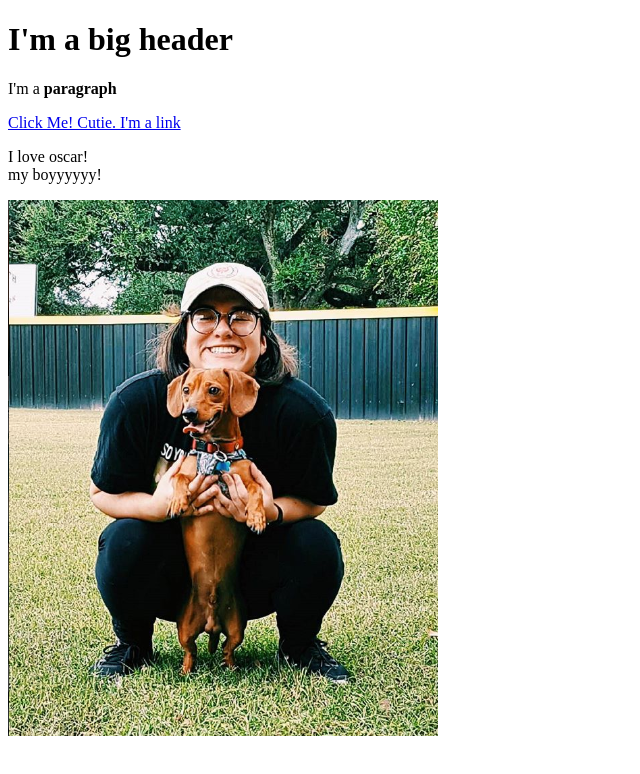
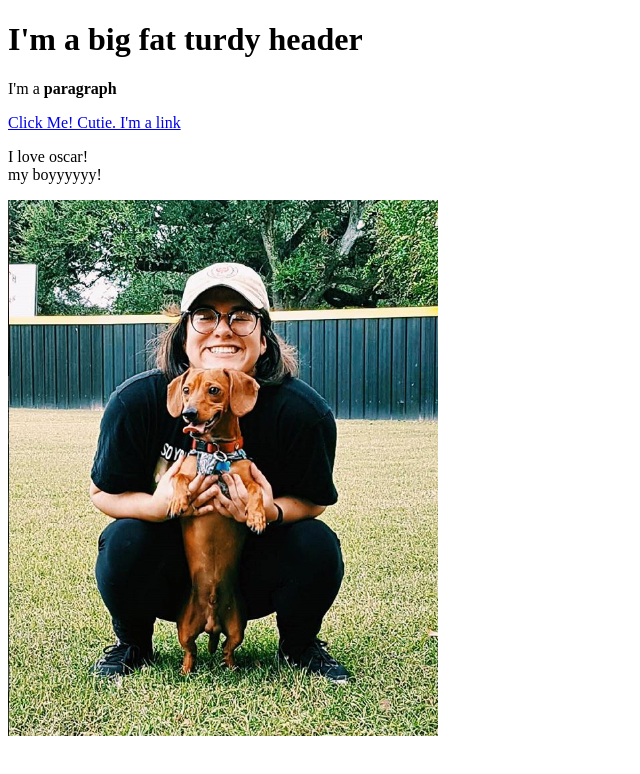
Before and after one commit to mashallsmith95/MovieCharacter, a plain HTML site: page Test.html in a window 1280 px wide. Shown: the whole page, without its empty margins (0-640 px from the left). Drawn offline with Linux system fonts and the light colour scheme.

Commit message:
fat turdy

```diff
--- a/Test.html
+++ b/Test.html
@@ -4,7 +4,7 @@
 	<title>testpage</title>
 </head>
 <body>
-	<h1>I'm a big header</h1>
+	<h1>I'm a big fat turdy header</h1>
 <p>I'm a <b>paragraph</b> </p>
 <a href="https://google.com" target="_blank" title="Lets go to the moon">Click Me! Cutie. I'm a link</a>
 <p>I love oscar! <br> my boyyyyyy!</p>
```
